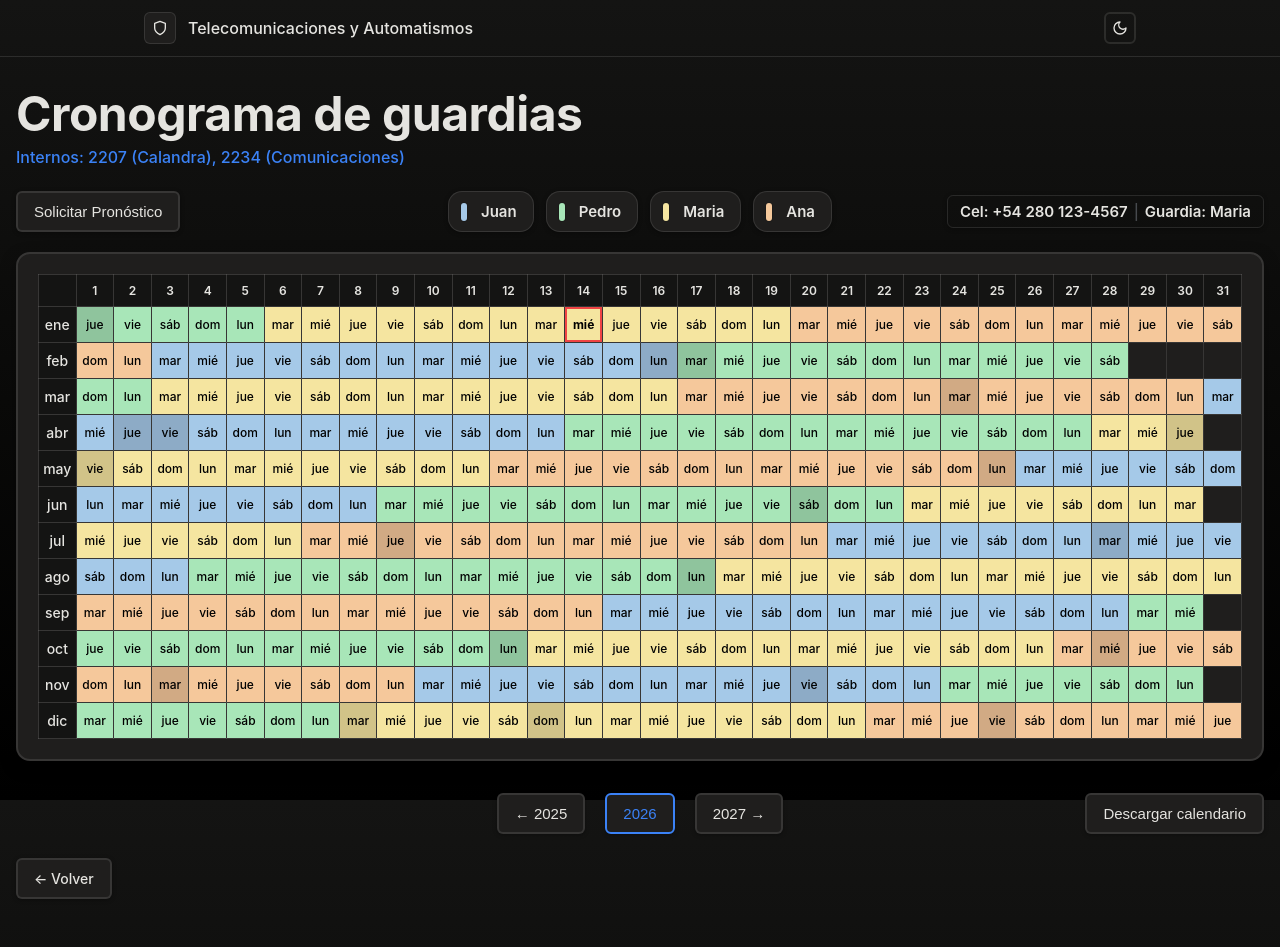
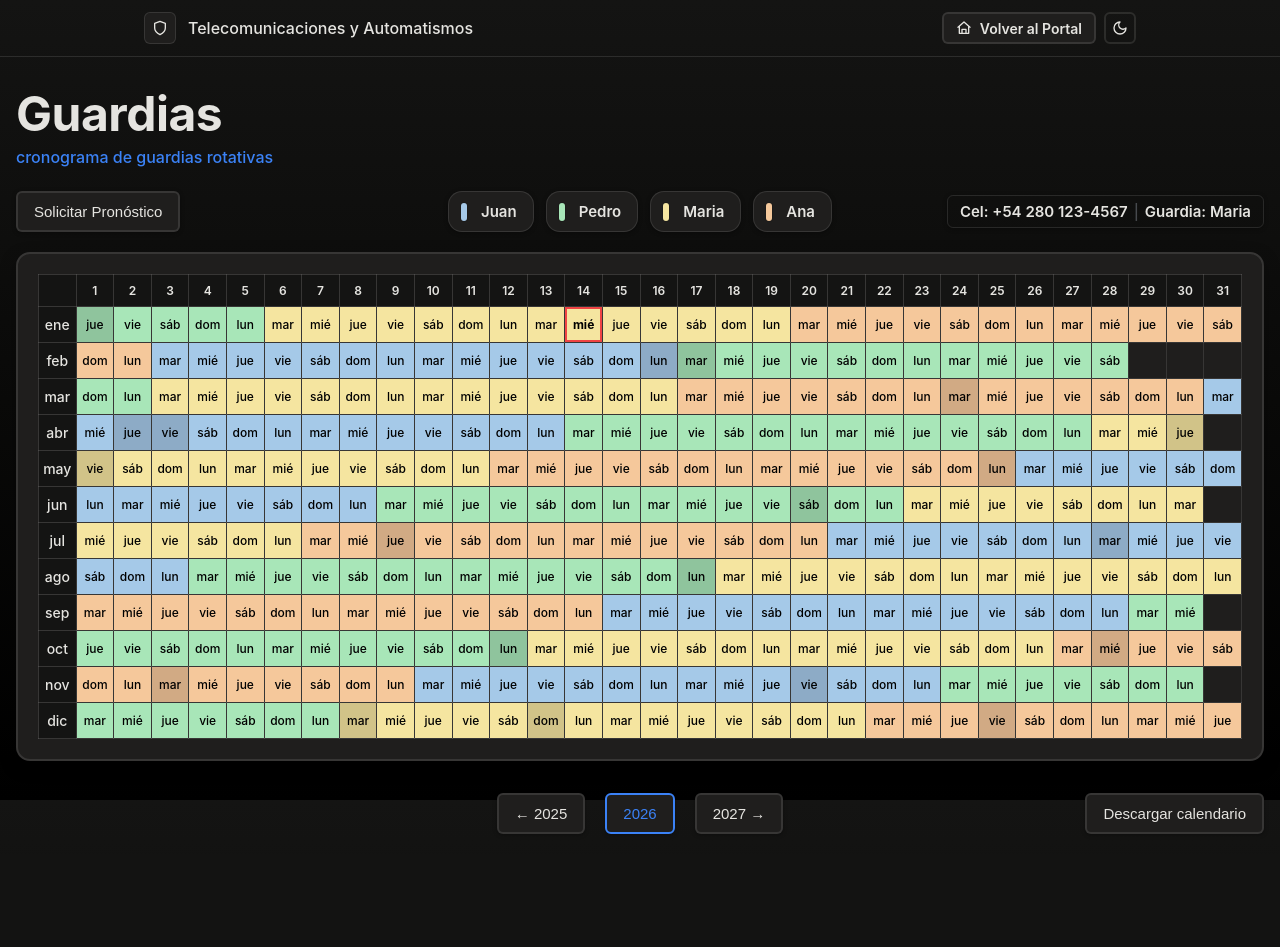
Before and after one commit to mferrari98/cont-guardias, a Flask app: page / in a window 1280 px wide. After the commit the page ends 834 px from the top, so only its background shows below. Run offline with Flask 3, Linux system fonts and the light colour scheme.

Commit message:
mejoras:updateAll

```diff
--- a/app.py
+++ b/app.py
@@ -93,31 +93,6 @@
                     del self.cache[evicted]
                     logger.info(f"[CACHE EVICT] Año {evicted} eliminado para mantener tamaño máximo")
 
-    def invalidate(self, anio=None):
-        """Invalidar caché de un año específico o todo el caché"""
-        with self.lock:
-            if anio is not None:
-                if anio in self.cache:
-                    del self.cache[anio]
-                    logger.info(f"[CACHE INVALIDATE] Año {anio} eliminado del caché")
-            else:
-                self.cache = {}
-                logger.info("[CACHE INVALIDATE] Todo el caché ha sido eliminado")
-
-    def get_stats(self):
-        """Obtener estadísticas del caché"""
-        with self.lock:
-            total_requests = self.total_hits + self.total_misses
-            hit_rate = (self.total_hits / total_requests * 100) if total_requests > 0 else 0
-
-            return {
-                'hits': self.total_hits,
-                'misses': self.total_misses,
-                'hit_rate': round(hit_rate, 2),
-                'cache_size': len(self.cache),
-                'max_items': CALENDARIO_CACHE_MAX_ITEMS,
-                'cached_years': list(self.cache.keys())
-            }
 
 # Instancia global del caché
 calendario_cache = CalendarioCache()
@@ -268,26 +243,6 @@
 
     return response
 
-
-def require_admin_token():
-    if not ADMIN_API_TOKEN:
-        if DEBUG:
-            return None
-        return jsonify({
-            'success': False,
-            'error': 'unauthorized',
-            'message': 'ADMIN_API_TOKEN no configurado'
-        }), 503
-
-    token = request.headers.get('X-Admin-Token', '')
-    if token != ADMIN_API_TOKEN:
-        return jsonify({
-            'success': False,
-            'error': 'unauthorized',
-            'message': 'Invalid admin token'
-        }), 401
-
-    return None
 
 # Mapeo de códigos WMO a emojis de clima
 WEATHER_EMOJI = CLIMA_EMOJIS
@@ -610,32 +565,5 @@
             'error': str(e)
         }), 500
 
-@app.route('/api/cache/stats')
-def cache_stats():
-    """Endpoint para ver estadísticas del caché"""
-    auth_error = require_admin_token()
-    if auth_error:
-        return auth_error
-
-    stats = calendario_cache.get_stats()
-    return jsonify({
-        'success': True,
-        'stats': stats,
-        'timestamp': datetime.now().isoformat()
-    })
-
-@app.route('/api/cache/invalidate', methods=['POST'])
-def cache_invalidate():
-    """Endpoint para invalidar el caché (útil para desarrollo)"""
-    auth_error = require_admin_token()
-    if auth_error:
-        return auth_error
-
-    calendario_cache.invalidate()
-    return jsonify({
-        'success': True,
-        'message': 'Caché invalidado completamente'
-    })
-
 if __name__ == '__main__':
     app.run(debug=DEBUG)
--- a/config.py
+++ b/config.py
@@ -29,7 +29,6 @@
 DURACION_GUARDIA = 14  # Días por guardia
 DEFAULT_SECRET_KEY = 'sistema-guardias-rotativas-2025-defecto'
 SECRET_KEY = os.getenv('SECRET_KEY', DEFAULT_SECRET_KEY)  # Clave configurable
-ADMIN_API_TOKEN = os.getenv('ADMIN_API_TOKEN', '')  # Token opcional para endpoints admin
 DEBUG = os.getenv('DEBUG', 'false').lower() == 'true'
 HOST = '0.0.0.0'
 PORT = 5000
--- a/static/css/guardias.css
+++ b/static/css/guardias.css
@@ -202,15 +202,6 @@
     max-width: var(--calendar-max-width);
     margin: 32px auto 24px;
     padding: 0;
-}
-
-.bottom-actions {
-    width: calc(100% - 32px);
-    max-width: var(--calendar-max-width);
-    margin: 24px auto 48px;
-    padding: 0;
-    display: flex;
-    justify-content: flex-start;
 }
 
 .page-header h1 {
@@ -803,25 +794,30 @@
 }
 
 .btn-portal {
-    padding: 10px 16px;
+    height: 32px;
+    padding: 0 12px;
     background: var(--bg-card);
     color: var(--text-primary);
     border: 2px solid var(--border-medium);
     border-radius: var(--radius-sm);
     cursor: pointer;
-    font-size: clamp(13px, 1.2vw, 14px);
-    font-weight: 500;
-    transition: all 0.3s ease-out;
+    font-size: 0.875rem;
+    font-weight: 600;
+    transition: opacity var(--transition-normal);
     text-decoration: none;
-    display: inline-block;
-    box-shadow: var(--shadow-sm);
+    display: inline-flex;
+    align-items: center;
+    gap: 8px;
 }
 
 .btn-portal:hover {
-    background: var(--bg-card-hover);
-    border-color: var(--border-hover);
-    transform: translateY(-2px);
-    box-shadow: var(--shadow-md);
+    opacity: 0.8;
+}
+
+.btn-portal-icon {
+    width: 16px;
+    height: 16px;
+    flex-shrink: 0;
 }
 
 .footer-text {
--- a/templates/index.html
+++ b/templates/index.html
@@ -21,10 +21,18 @@
                     </div>
                     <a class="brand-name" href="/">Telecomunicaciones y Automatismos</a>
                 </div>
-                <div class="topbar-right">
-                    <div class="theme-toggle-fixed">
-                        <input type="checkbox" id="theme-checkbox" class="theme-checkbox">
-                        <label for="theme-checkbox" class="theme-label" aria-label="Cambiar tema">
+            <div class="topbar-right">
+                <a href="/" class="btn-portal" aria-label="Volver al Portal">
+                    <svg class="btn-portal-icon" viewBox="0 0 24 24" fill="none" stroke="currentColor" stroke-width="2" stroke-linecap="round" stroke-linejoin="round" aria-hidden="true">
+                        <path d="M3 11l9-8 9 8" />
+                        <path d="M5 10v10h14V10" />
+                        <path d="M9 20v-6h6v6" />
+                    </svg>
+                    Volver al Portal
+                </a>
+                <div class="theme-toggle-fixed">
+                    <input type="checkbox" id="theme-checkbox" class="theme-checkbox">
+                    <label for="theme-checkbox" class="theme-label" aria-label="Cambiar tema">
                             <svg class="theme-icon sun-icon" xmlns="http://www.w3.org/2000/svg" viewBox="0 0 24 24" fill="none" stroke="currentColor" stroke-width="2" stroke-linecap="round" stroke-linejoin="round">
                                 <circle cx="12" cy="12" r="4" />
                                 <path d="M12 2v2" />
@@ -49,9 +57,9 @@
         <!-- Header principal -->
         <header class="page-header">
             <div class="page-title">
-                <h1>Cronograma de guardias</h1>
+                <h1>Guardias</h1>
                 <p class="info-subtitle">
-                    Internos: 2207 (Calandra), 2234 (Comunicaciones)
+                    cronograma de guardias rotativas
                 </p>
             </div>
         </header>
@@ -143,12 +151,6 @@
             </button>
         </div>
 
-        <div class="bottom-actions">
-            <a href="/" class="btn-portal">
-                ← Volver
-            </a>
-        </div>
-
     </div>
     <script src="{{ url_for('static', filename='js/guardias.js') }}"></script>
 </body>
```
